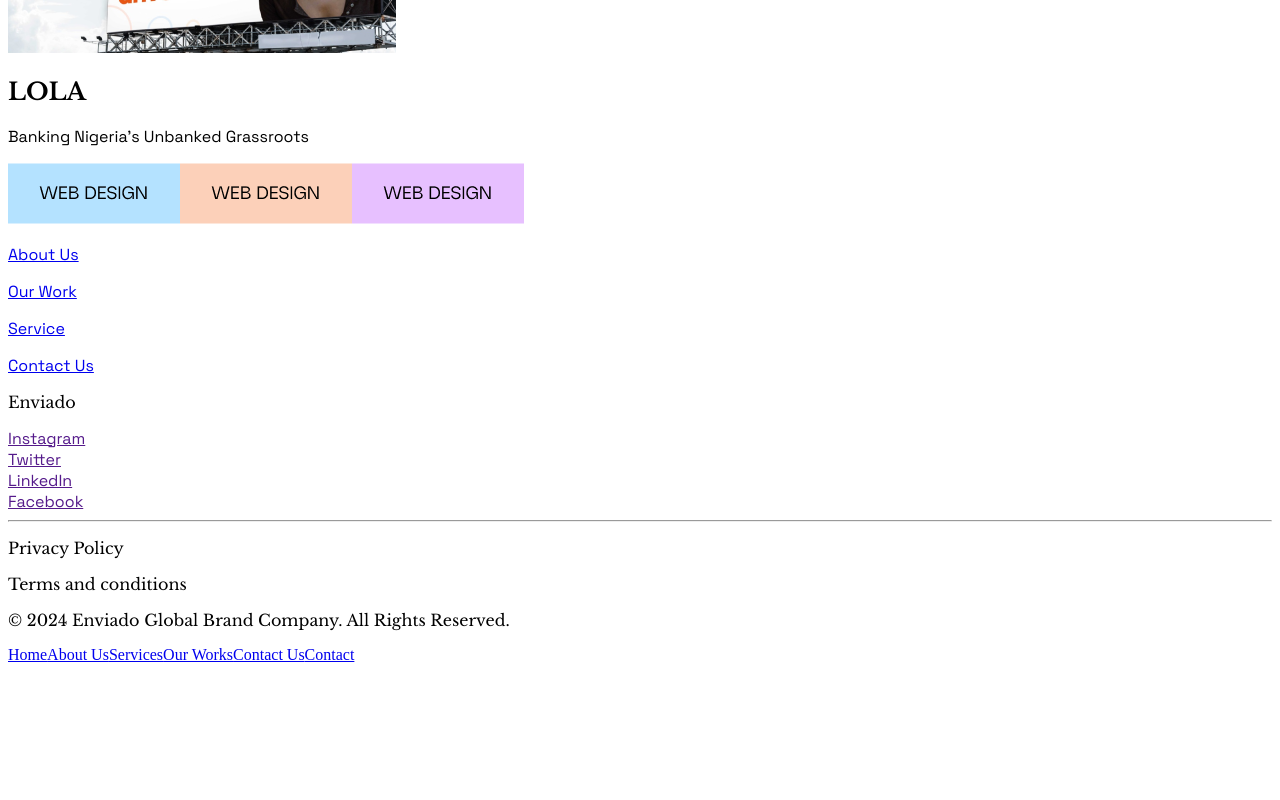
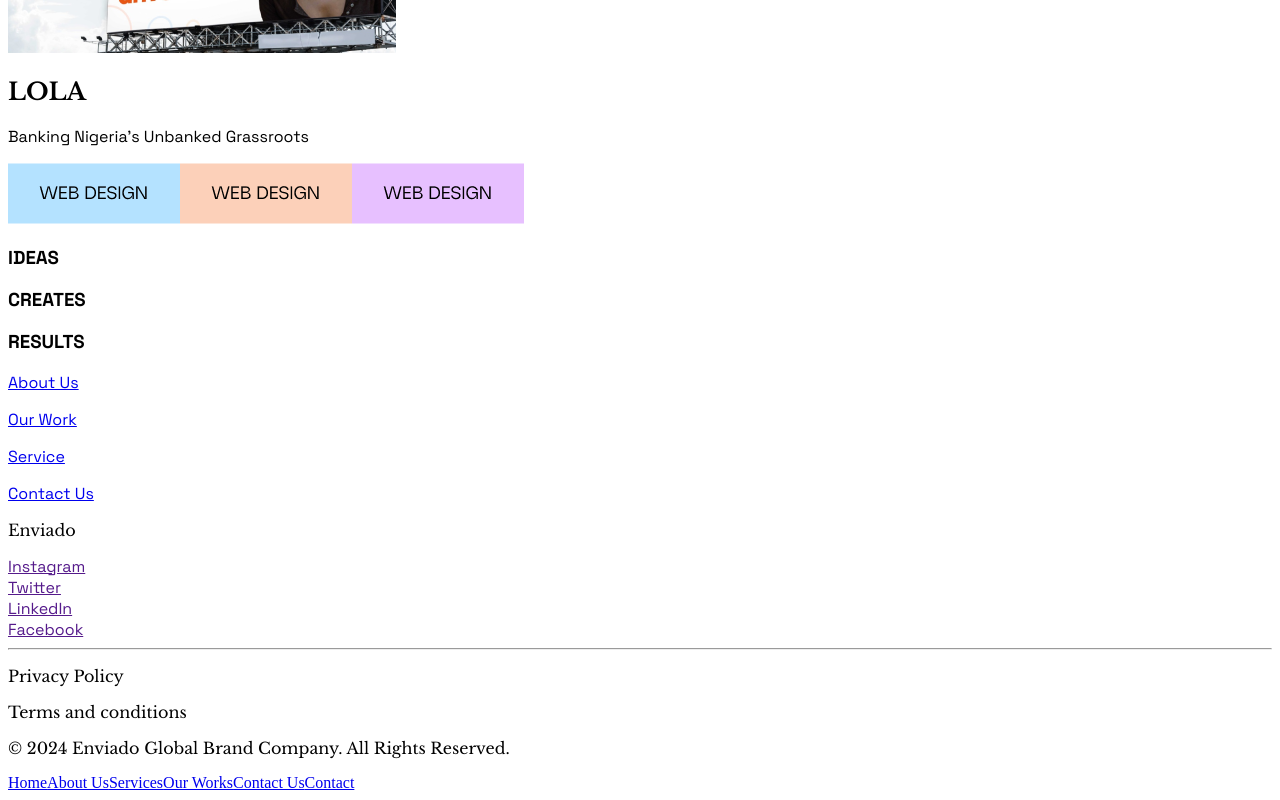
Before and after one commit to I-am-Esmart/enviado-nextjs, a Next.js app: page /home in a window 1280 px wide. Shown: the part 2700-3500 px from the top of the page. Before the commit the page ends 3372 px from the top, so only its background shows below. Built offline with nearby package versions, Linux system fonts and the light colour scheme.

Commit message:
update home page

```diff
--- a/src/app/(landing-ui)/home/page.tsx
+++ b/src/app/(landing-ui)/home/page.tsx
@@ -210,7 +210,7 @@
             </div>
           </div>
 
-          <div className={``}>
+          <div className={`mb-10`}>
             {workExamples.map(
               ({ id, image, title, desc, webdesignImage }, index) => (
                 <div
@@ -259,6 +259,34 @@
           <div className={``}></div>
         </div>
       </div>
+
+      <section
+        className={`${spaceGrotesk.className} relative w-full h-screen px-20`}
+      >
+        <div className={`w-full h-[32%]`}>
+          <h1
+            className={`w-full text-6xl text-left text-[#000000] font-bold opacity-20`}
+          >
+            IDEAS
+          </h1>
+        </div>
+
+        <div className={`w-full h-[32%]`}>
+          <h1
+            className={`w-full text-6xl text-center text-[#000000] font-bold opacity-20`}
+          >
+            CREATES
+          </h1>
+        </div>
+
+        <div className={`w-full h-[32%]`}>
+          <h1
+            className={`w-full text-6xl text-right text-[#000000] font-bold opacity-20`}
+          >
+            RESULTS
+          </h1>
+        </div>
+      </section>
     </div>
   );
 }
--- a/src/app/(landing-ui)/our-work/layout.tsx
+++ b/src/app/(landing-ui)/our-work/layout.tsx
@@ -5,7 +5,7 @@
   return (
     <>
       <EnviadoOurWorksHeader />
-      {children}
+      <div className={``}>{children}</div>
       <EnviadoCTA />
     </>
   );
```
